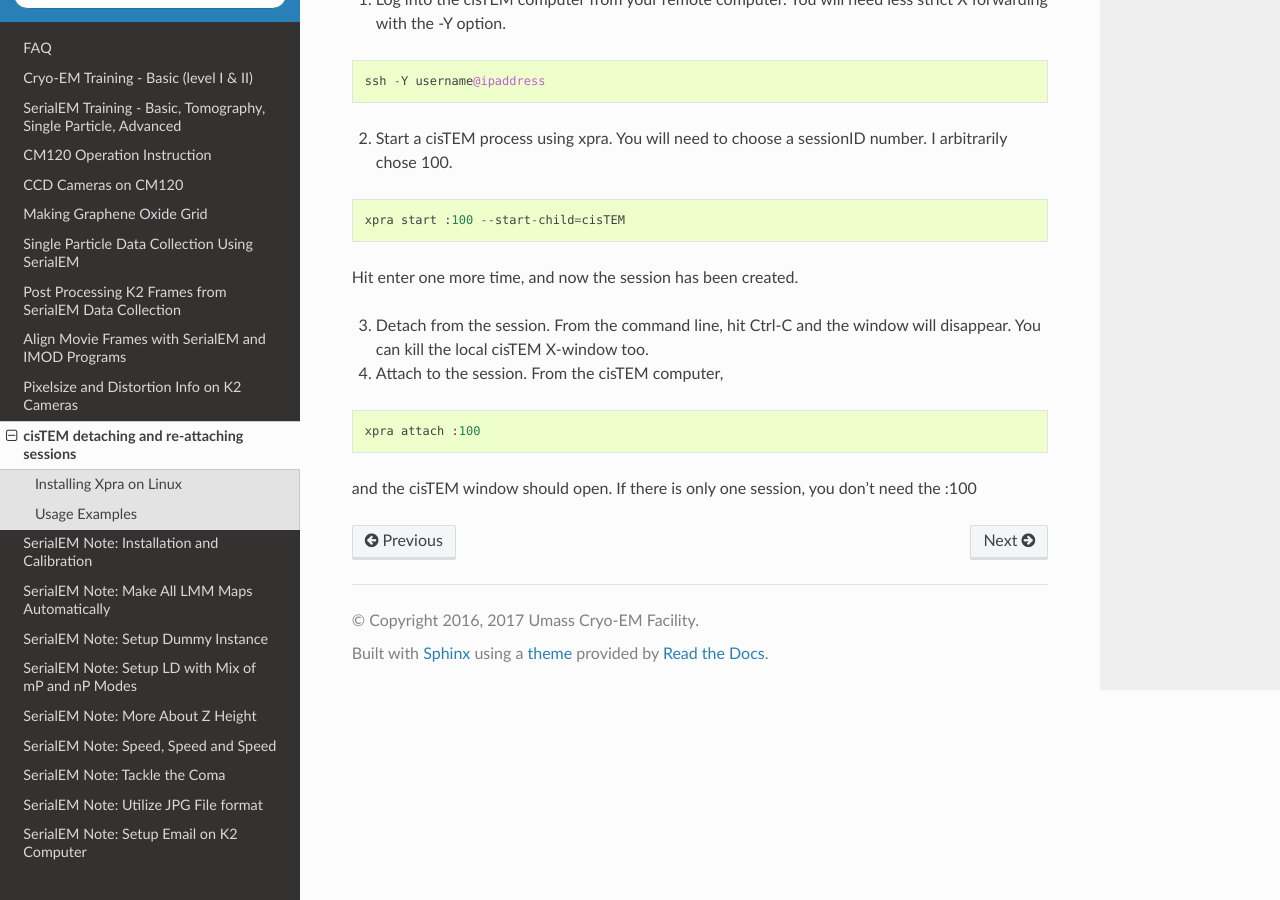
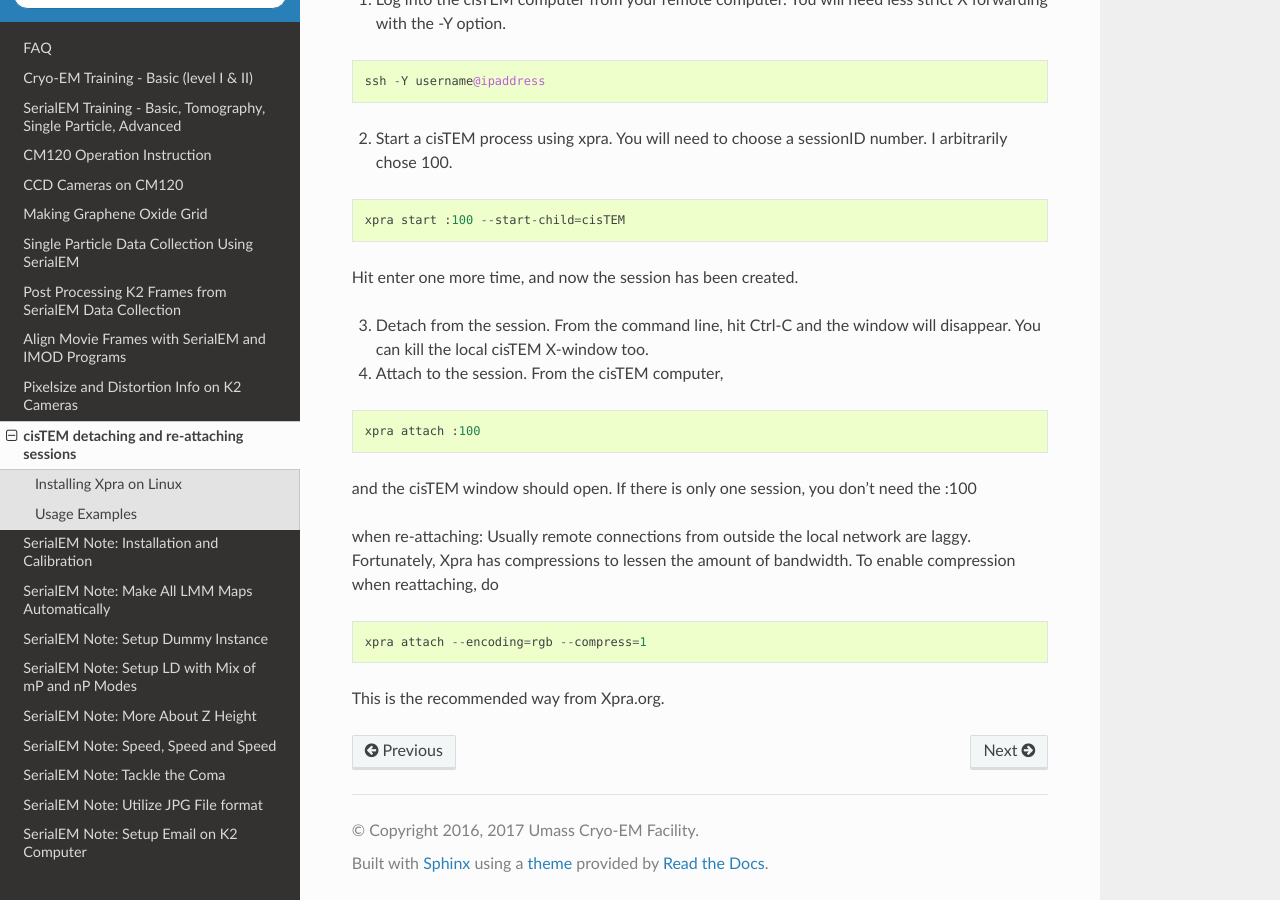
Before and after one commit to xuchen66/sphinx-emdocs, a Sphinx documentation site: the page built from source/detach-and-reattach-cistem.rst, in a window 1280 px wide and 900 px high, scrolled down 1139 px. Built offline with Sphinx 7.4.7 and the Read the Docs theme 2.0.0, drawn with Linux system fonts in a browser that asks for light colours; pages that are not in the unit, such as notebooks, are missing from menus.

Commit message:
Update detach-and-reattach-cistem.rst

```diff
--- a/source/detach-and-reattach-cistem.rst
+++ b/source/detach-and-reattach-cistem.rst
@@ -78,3 +78,13 @@ Hit enter one more time, and now the session has been created.
    xpra attach :100
 
 and the cisTEM window should open. If there is only one session, you don't need the :100
+
+.. _note:
+
+when re-attaching: Usually remote connections from outside the local network are laggy. Fortunately, Xpra has compressions to lessen the amount of bandwidth. To enable compression when reattaching, do
+
+.. code-block:: ruby
+
+    xpra attach --encoding=rgb --compress=1
+
+This is the recommended way from Xpra.org.
```
